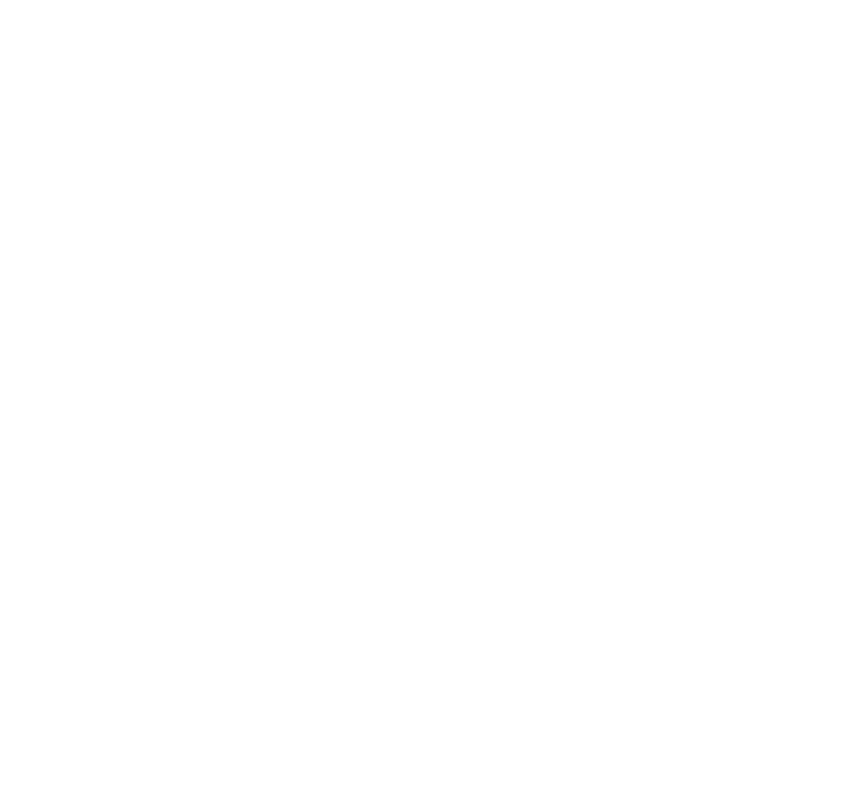
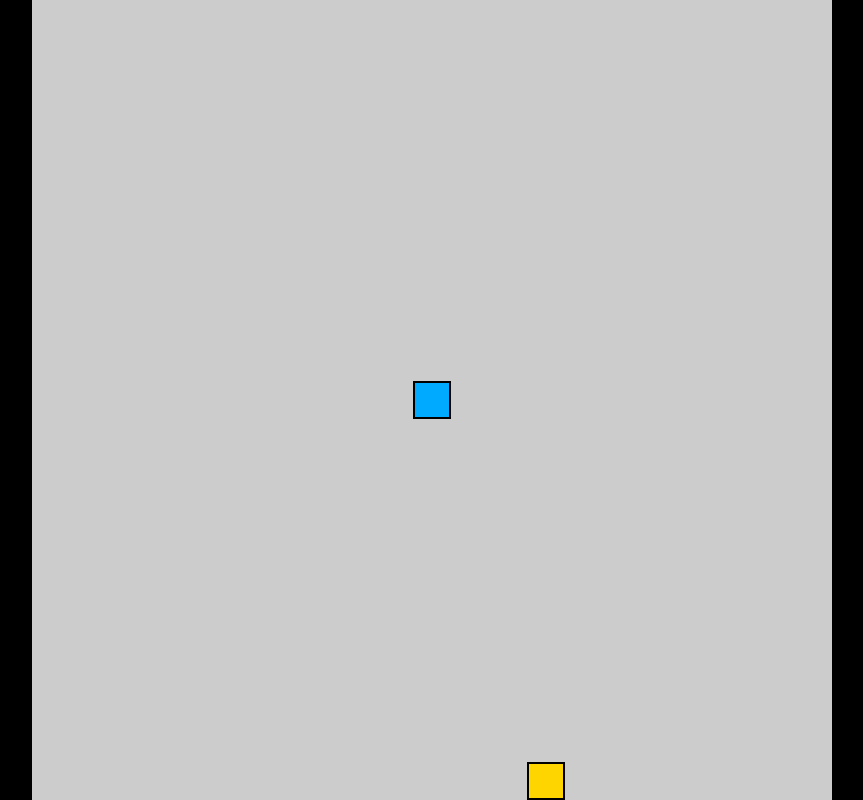
Before and after one commit to GarvitJain09/Sanke-Game, a website with bundled scripts: page index.html in a window 1280 px wide. Shown: the whole page, without its empty margins (208-1071 px from the left). Built offline with nearby package versions, Linux system fonts and the light colour scheme.

Commit message:
Update 3 files

```diff
--- a/index.html
+++ b/index.html
@@ -4,7 +4,7 @@
     <meta charset="UTF-8" />
     <meta name="viewport" content="width=device-width,inital-scale=1.0" />
     <title>Snake</title>
-    <link href="./styles.css" />
+    <link href="style.css" rel="stylesheet" />
     <script src="./game.js" type="module" defer></script>
   </head>
 
```
Also changed, not shown: README.md, 1 other file.
